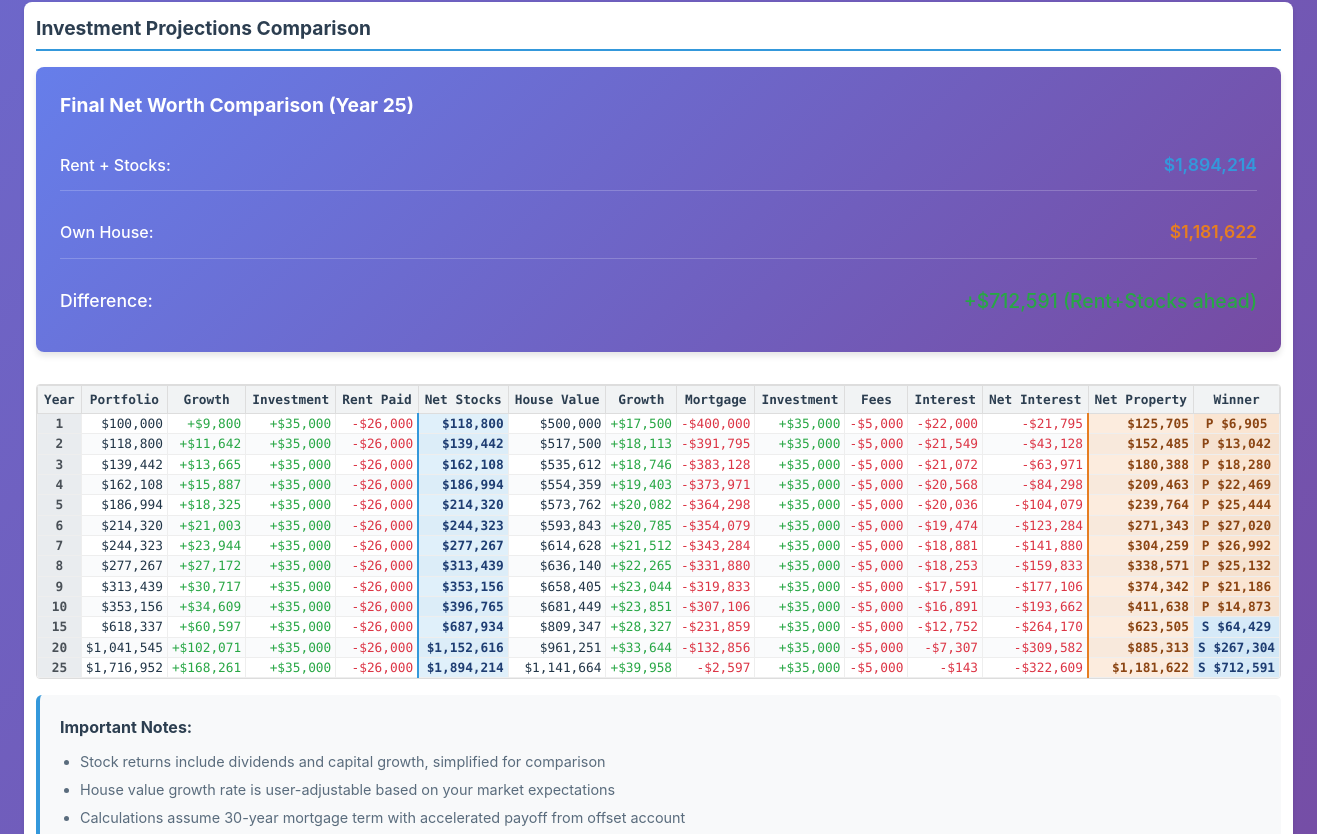
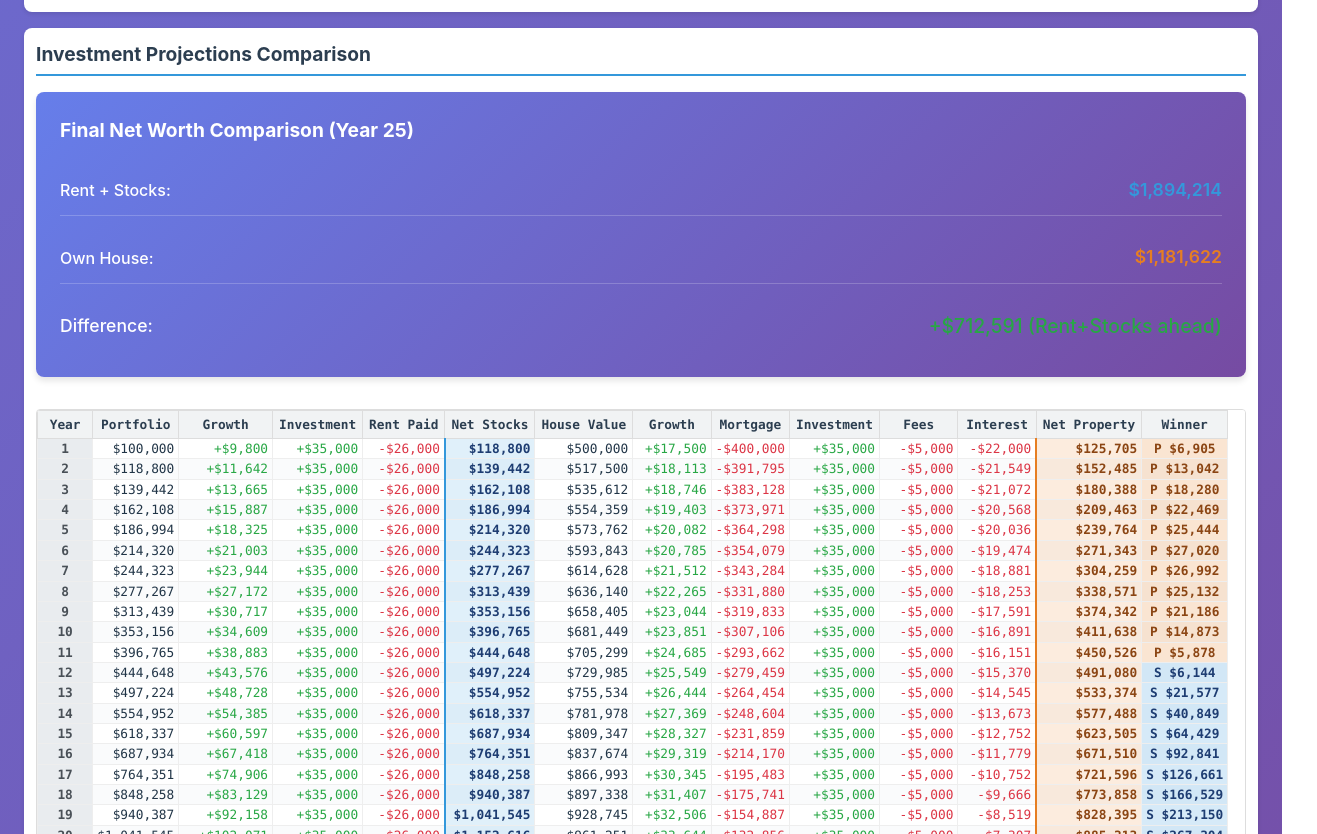
Before and after one commit to lachlanmcmillan/investment-projection, a React (Vite) app: page / in a window 1280 px wide. Shown: the part 1966-2800 px from the top of the page, 1317 px wide, since content can reach past the window. Built offline with nearby package versions, Linux system fonts and the light colour scheme.

Commit message:
update table

```diff
--- a/src/components/ComparisonTable.tsx
+++ b/src/components/ComparisonTable.tsx
@@ -1,33 +1,47 @@
-import { formatCurrency, type YearlyProjection } from '../utils/calculations';
-import type { InvestmentInputs } from './InputForm';
-import styles from './ComparisonTable.module.css';
+import { formatCurrency, type YearlyProjection } from "../utils/calculations";
+import type { InvestmentInputs } from "./InputForm";
+import styles from "./ComparisonTable.module.css";
 
 // Helper function for mortgage payment calculation
-function calculateMortgagePayment(principal: number, annualRate: number, termYears: number): number {
+function calculateMortgagePayment(
+  principal: number,
+  annualRate: number,
+  termYears: number
+): number {
   const monthlyRate = annualRate / 100 / 12;
   const numPayments = termYears * 12;
 
   if (monthlyRate === 0) return principal / numPayments;
 
-  return principal * (monthlyRate * Math.pow(1 + monthlyRate, numPayments)) /
-         (Math.pow(1 + monthlyRate, numPayments) - 1);
+  return (
+    (principal * (monthlyRate * Math.pow(1 + monthlyRate, numPayments))) /
+    (Math.pow(1 + monthlyRate, numPayments) - 1)
+  );
 }
 
 // Helper function for mortgage balance calculation
-function calculateMortgageBalance(principal: number, annualRate: number, monthlyPayment: number, extraAnnualPayment: number, yearsPaid: number): number {
+function calculateMortgageBalance(
+  principal: number,
+  annualRate: number,
+  monthlyPayment: number,
+  extraAnnualPayment: number,
+  yearsPaid: number
+): number {
   if (yearsPaid >= 30) return 0;
 
   const monthlyRate = annualRate / 100 / 12;
-  const totalMonthlyPayment = monthlyPayment + (extraAnnualPayment / 12);
+  const totalMonthlyPayment = monthlyPayment + extraAnnualPayment / 12;
   const monthsPaid = yearsPaid * 12;
 
   if (monthlyRate === 0) {
-    return Math.max(0, principal - (totalMonthlyPayment * monthsPaid));
+    return Math.max(0, principal - totalMonthlyPayment * monthsPaid);
   }
 
   // Calculate remaining balance with extra payments
-  const remainingBalance = principal * Math.pow(1 + monthlyRate, monthsPaid) -
-                          totalMonthlyPayment * ((Math.pow(1 + monthlyRate, monthsPaid) - 1) / monthlyRate);
+  const remainingBalance =
+    principal * Math.pow(1 + monthlyRate, monthsPaid) -
+    totalMonthlyPayment *
+      ((Math.pow(1 + monthlyRate, monthsPaid) - 1) / monthlyRate);
 
   return Math.max(0, remainingBalance);
 }
@@ -42,16 +56,15 @@ export default function ComparisonTable({ projections, inputs }: Props) {
     return (
       <div className={styles.container}>
         <h2>Investment Projections</h2>
-        <p className={styles.noData}>Enter your parameters above to see projections</p>
+        <p className={styles.noData}>
+          Enter your parameters above to see projections
+        </p>
       </div>
     );
   }
 
-  // Show every year for first 10 years, then every 5 years
-  const displayYears = projections.filter((_, index) => {
-    const year = index + 1;
-    return year <= 10 || year % 5 === 0;
-  });
+  // Show all years until mortgage is paid off
+  const displayYears = projections;
 
   const finalYear = projections[projections.length - 1];
   const stockAdvantage = finalYear.stockNetWorth - finalYear.propertyNetWorth;
@@ -78,9 +91,16 @@ export default function ComparisonTable({ projections, inputs }: Props) {
             </div>
             <div className={styles.summaryItem}>
               <span className={styles.label}>Difference:</span>
-              <span className={`${styles.value} ${stockAdvantage >= 0 ? styles.positive : styles.negative}`}>
-                {stockAdvantage >= 0 ? '+' : ''}{formatCurrency(stockAdvantage)}
-                {stockAdvantage >= 0 ? ' (Rent+Stocks ahead)' : ' (Own House ahead)'}
+              <span
+                className={`${styles.value} ${
+                  stockAdvantage >= 0 ? styles.positive : styles.negative
+                }`}
+              >
+                {stockAdvantage >= 0 ? "+" : ""}
+                {formatCurrency(stockAdvantage)}
+                {stockAdvantage >= 0
+                  ? " (Rent+Stocks ahead)"
+                  : " (Own House ahead)"}
               </span>
             </div>
           </div>
@@ -103,45 +123,73 @@ export default function ComparisonTable({ projections, inputs }: Props) {
               <th>Investment</th>
               <th>Fees</th>
               <th>Interest</th>
-                          <th>Net Interest</th>
               <th>Net Property</th>
               <th>Winner</th>
             </tr>
           </thead>
           <tbody>
             {displayYears.map((projection) => {
-              const yearIndex = projections.findIndex(p => p.year === projection.year);
-              const prevProjection = yearIndex > 0 ? projections[yearIndex - 1] : null;
-              const prevStockValue = prevProjection ? prevProjection.stockValue : inputs.initialNetWorth;
+              const yearIndex = projections.findIndex(
+                (p) => p.year === projection.year
+              );
+              const prevProjection =
+                yearIndex > 0 ? projections[yearIndex - 1] : null;
+              const prevStockValue = prevProjection
+                ? prevProjection.stockValue
+                : inputs.initialNetWorth;
 
               const annualRent = inputs.weeklyRent * 52;
-              const netInvestment = inputs.yearlyInvestment - annualRent;
-              const stockGrowth = prevStockValue * (inputs.stockAnnualReturn / 100);
+              const stockGrowth =
+                prevStockValue * (inputs.stockAnnualReturn / 100);
 
               const loanAmount = inputs.houseCost - inputs.initialNetWorth;
-              const monthlyMortgage = loanAmount > 0 ? calculateMortgagePayment(loanAmount, inputs.mortgageRate, 30) : 0;
+              const monthlyMortgage =
+                loanAmount > 0
+                  ? calculateMortgagePayment(
+                      loanAmount,
+                      inputs.mortgageRate,
+                      30
+                    )
+                  : 0;
               const annualMortgage = monthlyMortgage * 12;
-              const extraPayment = Math.max(0, inputs.yearlyInvestment - annualMortgage - inputs.ownersCorp);
-              const totalMortgagePayments = annualMortgage + extraPayment;
+              const extraPayment = Math.max(
+                0,
+                inputs.yearlyInvestment - annualMortgage - inputs.ownersCorp
+              );
 
               // Calculate beginning of year house value
-              const beginningHouseValue = yearIndex > 0 ?
-                inputs.houseCost * Math.pow(1 + inputs.houseGrowthRate / 100, projection.year - 1) :
-                inputs.houseCost;
+              const beginningHouseValue =
+                yearIndex > 0
+                  ? inputs.houseCost *
+                    Math.pow(
+                      1 + inputs.houseGrowthRate / 100,
+                      projection.year - 1
+                    )
+                  : inputs.houseCost;
 
               // Calculate house growth for this year
-              const houseGrowth = beginningHouseValue * (inputs.houseGrowthRate / 100);
+              const houseGrowth =
+                beginningHouseValue * (inputs.houseGrowthRate / 100);
 
               // Calculate beginning of year mortgage balance
-              const beginningMortgageBalance = yearIndex > 0 ?
-                calculateMortgageBalance(loanAmount, inputs.mortgageRate, monthlyMortgage, extraPayment, projection.year - 1) :
-                loanAmount;
+              const beginningMortgageBalance =
+                yearIndex > 0
+                  ? calculateMortgageBalance(
+                      loanAmount,
+                      inputs.mortgageRate,
+                      monthlyMortgage,
+                      extraPayment,
+                      projection.year - 1
+                    )
+                  : loanAmount;
 
               // Calculate annual interest payment for this year
-              const annualInterestPayment = beginningMortgageBalance * (inputs.mortgageRate / 100);
+              const annualInterestPayment =
+                beginningMortgageBalance * (inputs.mortgageRate / 100);
 
-              const difference = projection.stockNetWorth - projection.propertyNetWorth;
-              const leader = difference >= 0 ? 'S' : 'P';
+              const difference =
+                projection.stockNetWorth - projection.propertyNetWorth;
+              const leader = difference >= 0 ? "S" : "P";
 
               return (
                 <tr key={projection.year} className={styles.tableRow}>
@@ -149,28 +197,162 @@ export default function ComparisonTable({ projections, inputs }: Props) {
 
                   {/* Stock columns */}
                   <td>{formatCurrency(prevStockValue)}</td>
-                  <td className={styles.positive}>+{formatCurrency(stockGrowth)}</td>
-                  <td className={styles.positive}>+{formatCurrency(inputs.yearlyInvestment)}</td>
-                  <td className={styles.negative}>-{formatCurrency(annualRent)}</td>
-                  <td className={styles.totalStock}>{formatCurrency(projection.stockNetWorth)}</td>
+                  <td className={styles.positive}>
+                    +{formatCurrency(stockGrowth)}
+                  </td>
+                  <td className={styles.positive}>
+                    +{formatCurrency(inputs.yearlyInvestment)}
+                  </td>
+                  <td className={styles.negative}>
+                    -{formatCurrency(annualRent)}
+                  </td>
+                  <td className={styles.totalStock}>
+                    {formatCurrency(projection.stockNetWorth)}
+                  </td>
 
                   {/* Property columns */}
                   <td>{formatCurrency(beginningHouseValue)}</td>
-                  <td className={styles.positive}>+{formatCurrency(houseGrowth)}</td>
-                  <td className={styles.negative}>-{formatCurrency(beginningMortgageBalance)}</td>
-                  <td className={styles.positive}>+{formatCurrency(inputs.yearlyInvestment)}</td>
-                  <td className={styles.negative}>-{formatCurrency(inputs.ownersCorp)}</td>
-                  <td className={styles.negative}>-{formatCurrency(annualInterestPayment)}</td>
-                  <td className={styles.negative}>-{formatCurrency(projection.totalInterestPaid)}</td>
-                  <td className={styles.totalProperty}>{formatCurrency(projection.propertyNetWorth)}</td>
+                  <td className={styles.positive}>
+                    +{formatCurrency(houseGrowth)}
+                  </td>
+                  <td className={styles.negative}>
+                    -{formatCurrency(beginningMortgageBalance)}
+                  </td>
+                  <td className={styles.positive}>
+                    +{formatCurrency(inputs.yearlyInvestment)}
+                  </td>
+                  <td className={styles.negative}>
+                    -{formatCurrency(inputs.ownersCorp)}
+                  </td>
+                  <td className={styles.negative}>
+                    -{formatCurrency(annualInterestPayment)}
+                  </td>
+                  <td className={styles.totalProperty}>
+                    {formatCurrency(projection.propertyNetWorth)}
+                  </td>
 
                   {/* Winner */}
-                  <td className={`${styles.winner} ${difference >= 0 ? styles.stockWins : styles.propertyWins}`}>
+                  <td
+                    className={`${styles.winner} ${
+                      difference >= 0 ? styles.stockWins : styles.propertyWins
+                    }`}
+                  >
                     {leader} {formatCurrency(Math.abs(difference))}
                   </td>
                 </tr>
               );
             })}
+
+            {/* Totals Row */}
+            <tr className={styles.totalsRow}>
+              <td className={styles.totalsLabel}>TOTALS</td>
+              {/* Stock totals */}
+              <td>-</td> {/* Portfolio (not applicable) */}
+              <td className={styles.positive}>
+                +
+                {formatCurrency(
+                  displayYears.reduce((sum, projection) => {
+                    const yearIndex = projections.findIndex(
+                      (p) => p.year === projection.year
+                    );
+                    const prevProjection =
+                      yearIndex > 0 ? projections[yearIndex - 1] : null;
+                    const prevStockValue = prevProjection
+                      ? prevProjection.stockValue
+                      : inputs.initialNetWorth;
+                    const stockGrowth =
+                      prevStockValue * (inputs.stockAnnualReturn / 100);
+                    return sum + stockGrowth;
+                  }, 0)
+                )}
+              </td>{" "}
+              {/* Total Stock Growth */}
+              <td className={styles.positive}>
+                +{formatCurrency(inputs.yearlyInvestment * displayYears.length)}
+              </td>{" "}
+              {/* Total Investment */}
+              <td className={styles.negative}>
+                -{formatCurrency(inputs.weeklyRent * 52 * displayYears.length)}
+              </td>{" "}
+              {/* Total Rent */}
+              <td>-</td> {/* Net Stocks (not applicable) */}
+              {/* Property totals */}
+              <td>-</td> {/* House Value (not applicable) */}
+              <td className={styles.positive}>
+                +
+                {formatCurrency(
+                  displayYears.reduce((sum, projection) => {
+                    const yearIndex = projections.findIndex(
+                      (p) => p.year === projection.year
+                    );
+                    const beginningHouseValue =
+                      yearIndex > 0
+                        ? inputs.houseCost *
+                          Math.pow(
+                            1 + inputs.houseGrowthRate / 100,
+                            projection.year - 1
+                          )
+                        : inputs.houseCost;
+                    const houseGrowth =
+                      beginningHouseValue * (inputs.houseGrowthRate / 100);
+                    return sum + houseGrowth;
+                  }, 0)
+                )}
+              </td>{" "}
+              {/* Total House Growth */}
+              <td>-</td> {/* Mortgage (not applicable) */}
+              <td className={styles.positive}>
+                +{formatCurrency(inputs.yearlyInvestment * displayYears.length)}
+              </td>{" "}
+              {/* Total Investment */}
+              <td className={styles.negative}>
+                -{formatCurrency(inputs.ownersCorp * displayYears.length)}
+              </td>{" "}
+              {/* Total Fees */}
+              <td className={styles.negative}>
+                -
+                {formatCurrency(
+                  displayYears.reduce((sum, projection) => {
+                    const yearIndex = projections.findIndex(
+                      (p) => p.year === projection.year
+                    );
+                    const loanAmount =
+                      inputs.houseCost - inputs.initialNetWorth;
+                    const monthlyMortgage =
+                      loanAmount > 0
+                        ? calculateMortgagePayment(
+                            loanAmount,
+                            inputs.mortgageRate,
+                            30
+                          )
+                        : 0;
+                    const extraPayment = Math.max(
+                      0,
+                      inputs.yearlyInvestment -
+                        monthlyMortgage * 12 -
+                        inputs.ownersCorp
+                    );
+                    const beginningMortgageBalance =
+                      yearIndex > 0
+                        ? calculateMortgageBalance(
+                            loanAmount,
+                            inputs.mortgageRate,
+                            monthlyMortgage,
+                            extraPayment,
+                            projection.year - 1
+                          )
+                        : loanAmount;
+                    const annualInterestPayment =
+                      beginningMortgageBalance * (inputs.mortgageRate / 100);
+                    return sum + annualInterestPayment;
+                  }, 0)
+                )}
+              </td>{" "}
+              {/* Total Interest */}
+              <td>-</td> {/* Net Interest (same as last year's cumulative) */}
+              <td>-</td> {/* Net Property (not applicable) */}
+              <td>-</td> {/* Winner (not applicable) */}
+            </tr>
           </tbody>
         </table>
       </div>
@@ -178,11 +360,23 @@ export default function ComparisonTable({ projections, inputs }: Props) {
       <div className={styles.footnotes}>
         <h4>Important Notes:</h4>
         <ul>
-          <li>Stock returns include dividends and capital growth, simplified for comparison</li>
-          <li>House value growth rate is user-adjustable based on your market expectations</li>
-          <li>Calculations assume 30-year mortgage term with accelerated payoff from offset account</li>
+          <li>
+            Stock returns include dividends and capital growth, simplified for
+            comparison
+          </li>
+          <li>
+            House value growth rate is user-adjustable based on your market
+            expectations
+          </li>
+          <li>
+            Calculations assume 30-year mortgage term with accelerated payoff
+            from offset account
+          </li>
           <li>All values are in today's dollars (no inflation adjustment)</li>
-          <li>Results are estimates only and should not be considered financial advice</li>
+          <li>
+            Results are estimates only and should not be considered financial
+            advice
+          </li>
         </ul>
       </div>
     </div>
```
Also changed, not shown: src/components/ComparisonTable.module.css (+11 -0 lines). Lines whose indentation alone changed are shown as unchanged.
